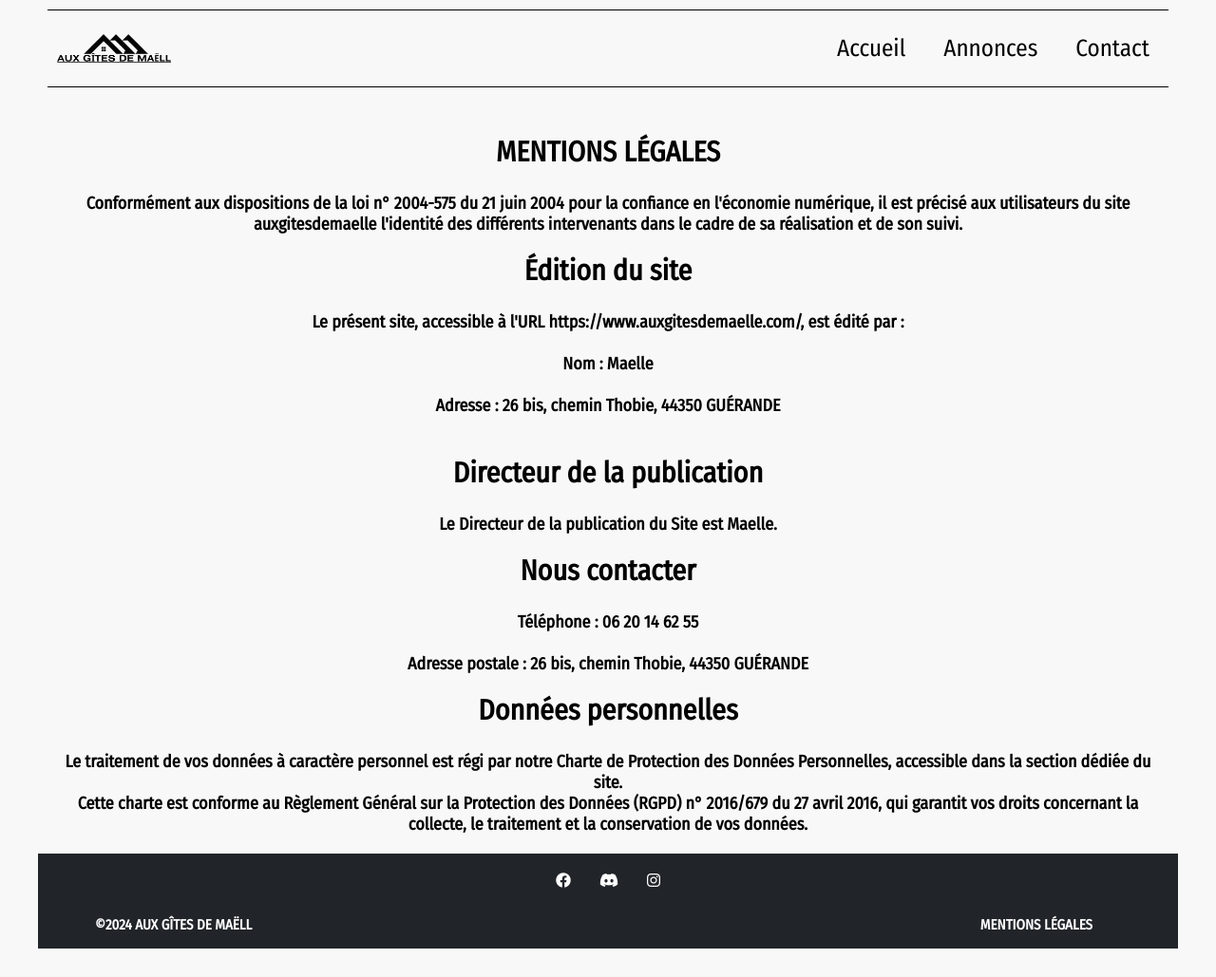
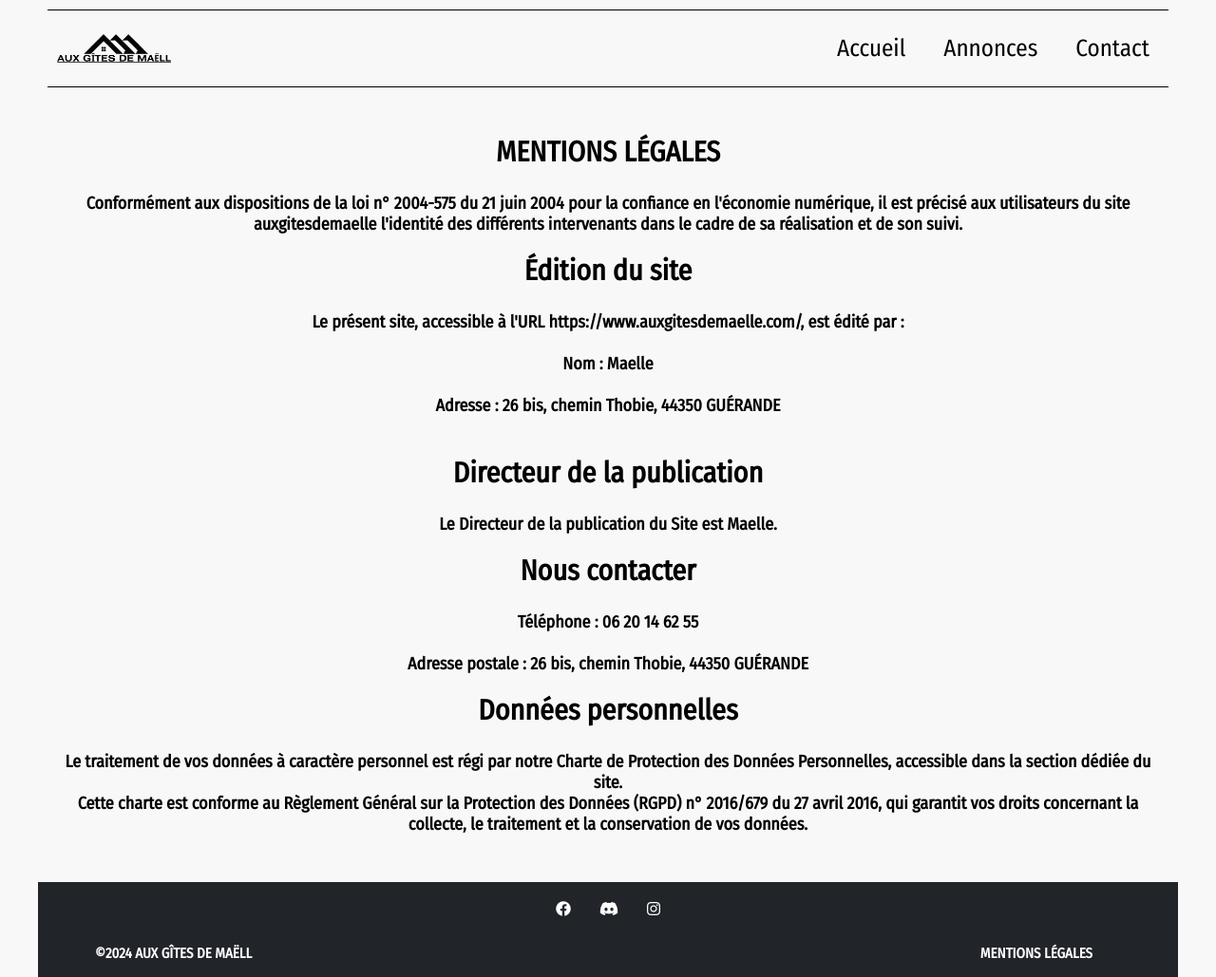
Before and after one commit to Mathieu-VEL/aux-gites-de-Maelle, a website: page rgpd.html in a window 1280 px wide. Shown: the whole page at 95% size. Before the commit the page ends 999 px from the top, so only its background shows below. Drawn offline with Linux system fonts and the light colour scheme.

Commit message:
fin de projet git v3

```diff
--- a/rgpd.html
+++ b/rgpd.html
@@ -102,13 +102,13 @@
     <footer id="footer">
       <div class="icones">
         <div class="facebook">
-          <i class="fa-brands fa-facebook" style="color: #ffffff"></i>
+          <a href="https://www.facebook.com/?locale=fr_FR"><i class="fa-brands fa-facebook" style="color: #ffffff"></i></a>
         </div>
         <div class="discord">
-          <i class="fa-brands fa-discord" style="color: #ffffff"></i>
+          <a href="https://discord.com/"><i class="fa-brands fa-discord" style="color: #ffffff"></i></a>
         </div>
         <div class="instagram">
-          <i class="fa-brands fa-instagram" style="color: #ffffff"></i>
+          <a href="https://www.instagram.com/"><i class="fa-brands fa-instagram" style="color: #ffffff"></i></a>
         </div>
       </div>
       <div class="rgpd">
--- a/style/style.scss
+++ b/style/style.scss
@@ -880,6 +880,7 @@ ul {
 @media screen and (min-width: 600px) {
   #container {
     .blocrgpd {
+      margin-bottom: 50px;
       .textmention2 {
         text-align: center;
       }
```
Also changed, not shown: annonce.html (+3 -3 lines), article1.html (+3 -3 lines), contact.html (+3 -3 lines), detail1.html (+3 -3 lines), index.html (+3 -3 lines), style/style.css, 1 other file.
